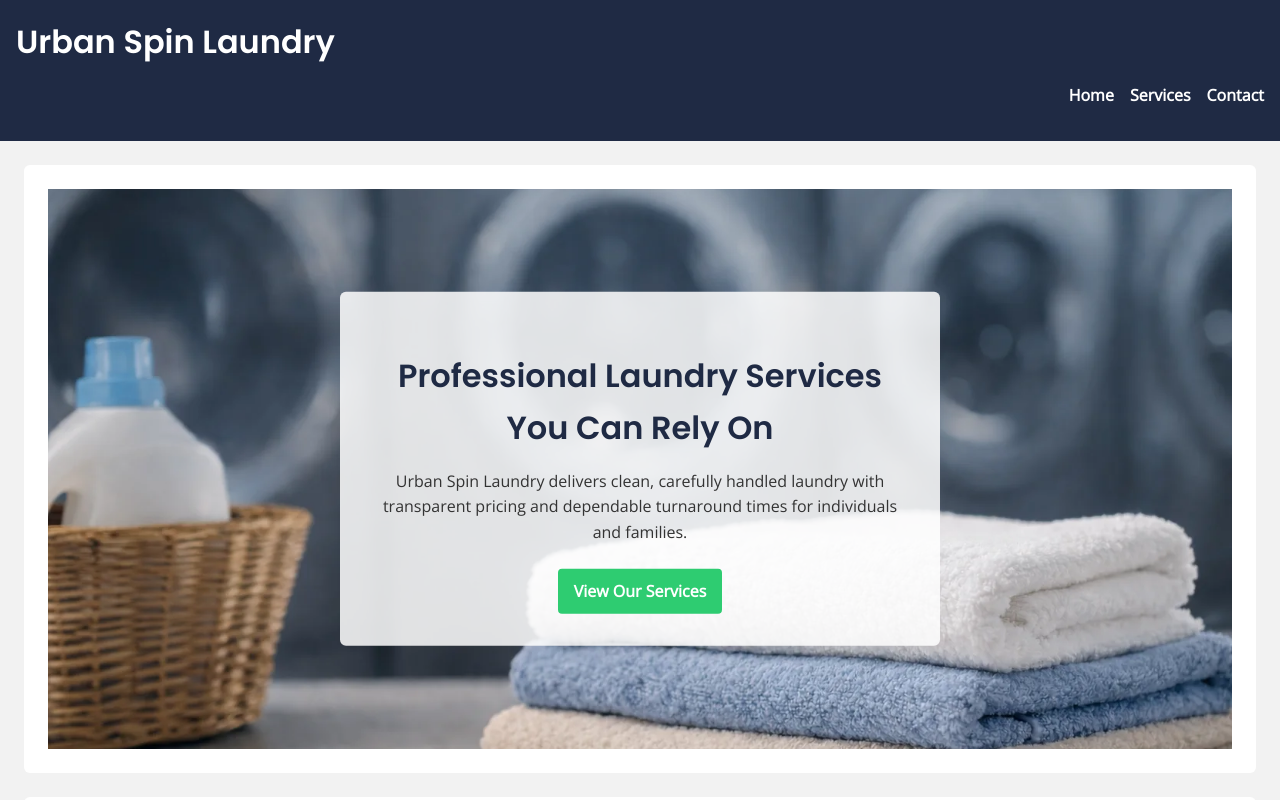
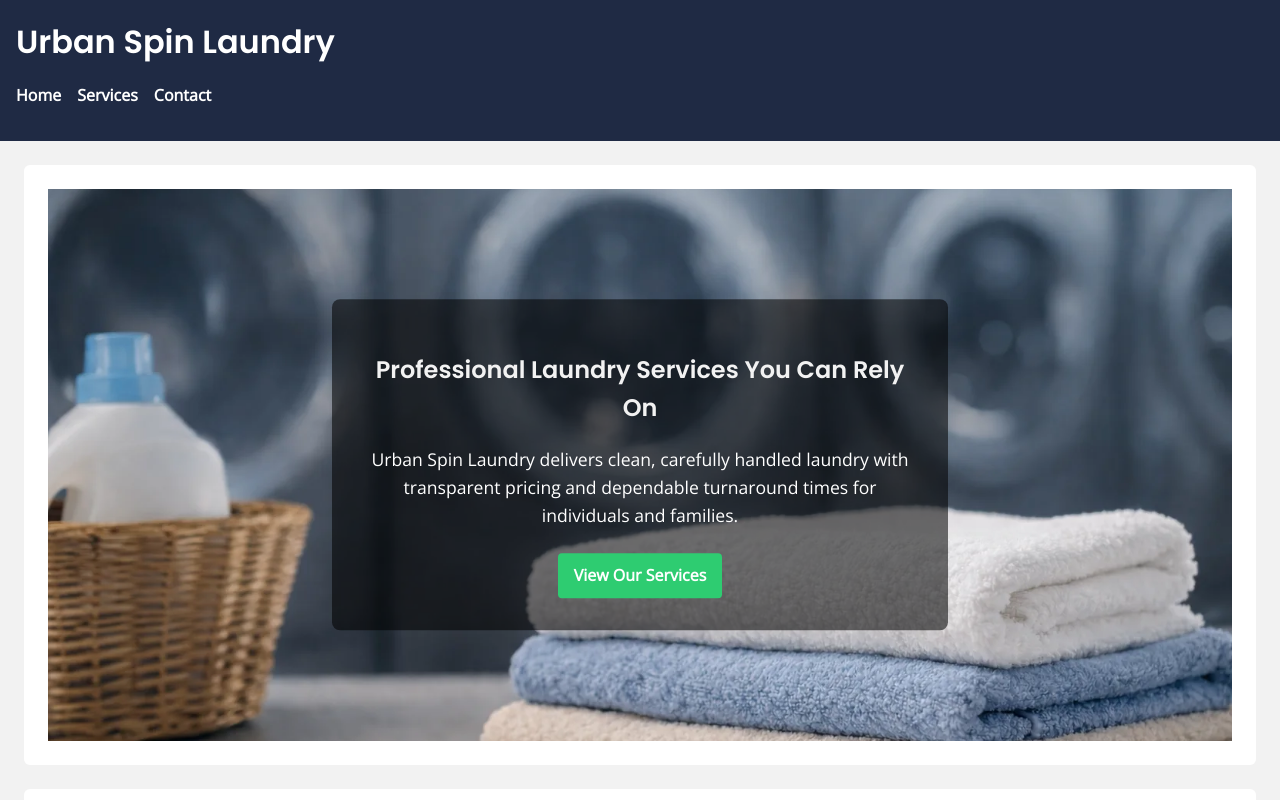
Before and after one commit to lizzezzie/wdd131, a plain HTML site: page project/index.html in a window 1280 px wide. Shown: the top 800 px of the page. Drawn offline with nearby package versions, Linux system fonts and the light colour scheme.

Commit message:
hero overlay features

```diff
--- a/project/index.html
+++ b/project/index.html
@@ -33,7 +33,7 @@
       alt="Neatly folded clean towels in a modern laundromat"
       loading="lazy"
     >
-    <div class="hero-content">
+    <div class="hero-text">
       <h2>Professional Laundry Services You Can Rely On</h2>
       <p>
         Urban Spin Laundry delivers clean, carefully handled laundry with transparent pricing
--- a/project/styles/main.css
+++ b/project/styles/main.css
@@ -43,38 +43,31 @@ nav a {
 
 .hero {
   position: relative;
-  overflow: hidden;
+  width: 100%;
 }
 
 .hero img {
   width: 100%;
-  height: 70vh;
+  height: 300px;
   object-fit: cover;
   display: block;
 }
 
-.hero-content {
-  position: absolute;
-  top: 50%;
-  left: 50%;
-  transform: translate(-50%, -50%);
-  background-color: rgba(255, 255, 255, 0.85);
-  padding: 2rem;
+.hero-text {
+  position: static;
+  background-color: #ffffff;
+  color: #fcfeff;
+  padding: 2rem 1rem;
   text-align: center;
-  max-width: 600px;
-  border-radius: 6px;
 }
-
-.hero-content h2 {
+.hero-text h2 {
   margin-bottom: 1rem;
-  font-size: 2rem;
+  color: var(--secondary-color);
 }
-
-.hero-content p {
+.hero-text p {
   margin-bottom: 1.5rem;
-  line-height: 1.6;
+  font-size: 1.1rem;
 }
-
 
 main {
   padding: 1.5rem;
@@ -104,7 +97,7 @@ h2, h3 {
 }
 
 .contact-info a {
-  color: #132d4a;
+  color: #118846;
   text-decoration: none;
   font-weight: 600;
 }
@@ -134,13 +127,26 @@ footer {
 
 /* Responsive */
 @media (min-width: 768px) {
-  nav ul {
-    justify-content: flex-end;
+
+  .hero {
+    height: 75vh;
+    overflow: hidden;
   }
 
-  .grid {
-    display: grid;
-    grid-template-columns: repeat(3, 1fr);
-    gap: 1.5rem;
+  .hero img {
+    height: 100%;
   }
+
+  .hero-text {
+    position: absolute;
+    top: 50%;
+    left: 50%;
+    transform: translate(-50%, -50%);
+    background-color: rgba(0, 0, 0, 0.55);
+    color: #ffffff;
+    padding: 2rem;
+    max-width: 650px;
+    border-radius: 8px;
+  }
+
 }
```
